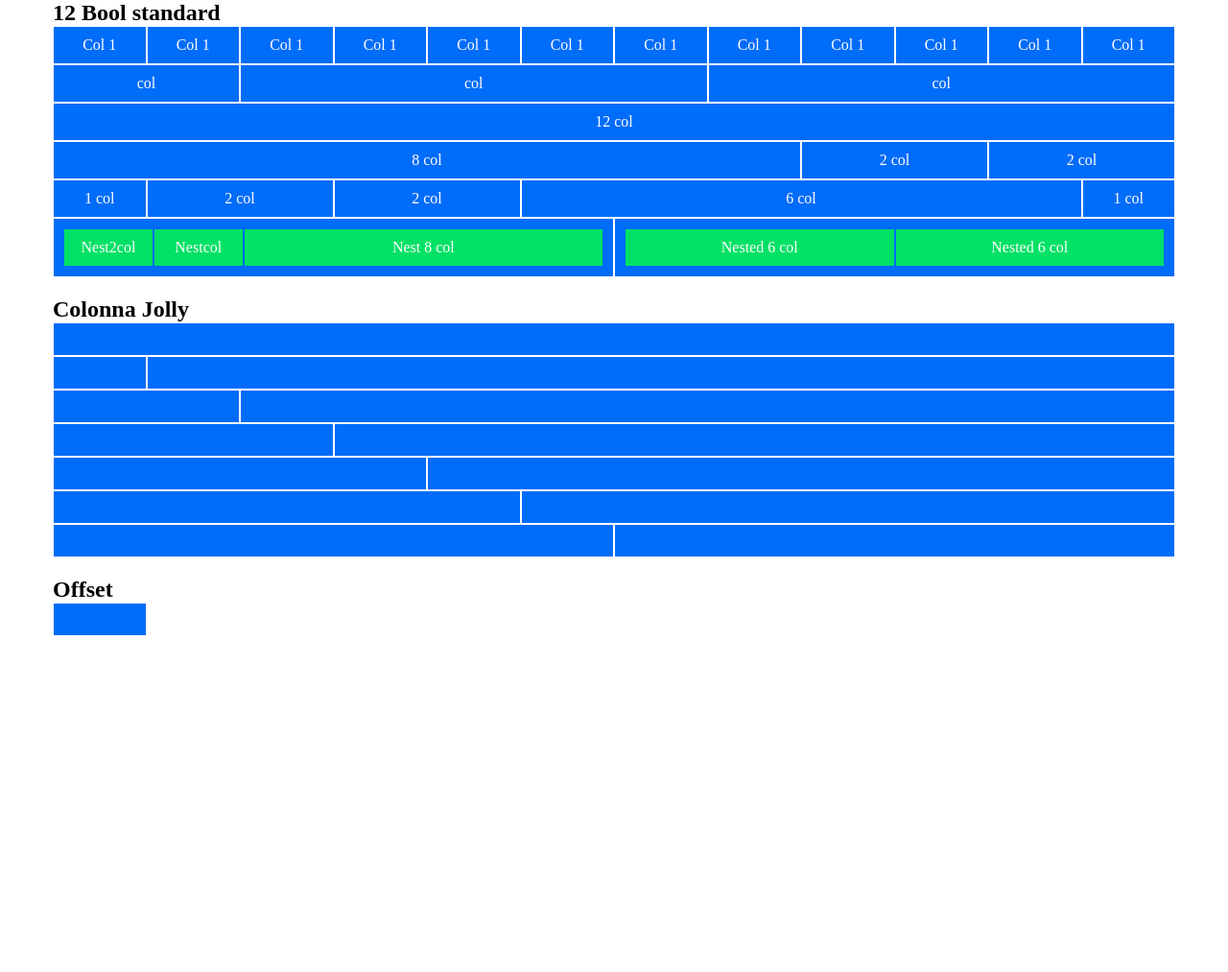
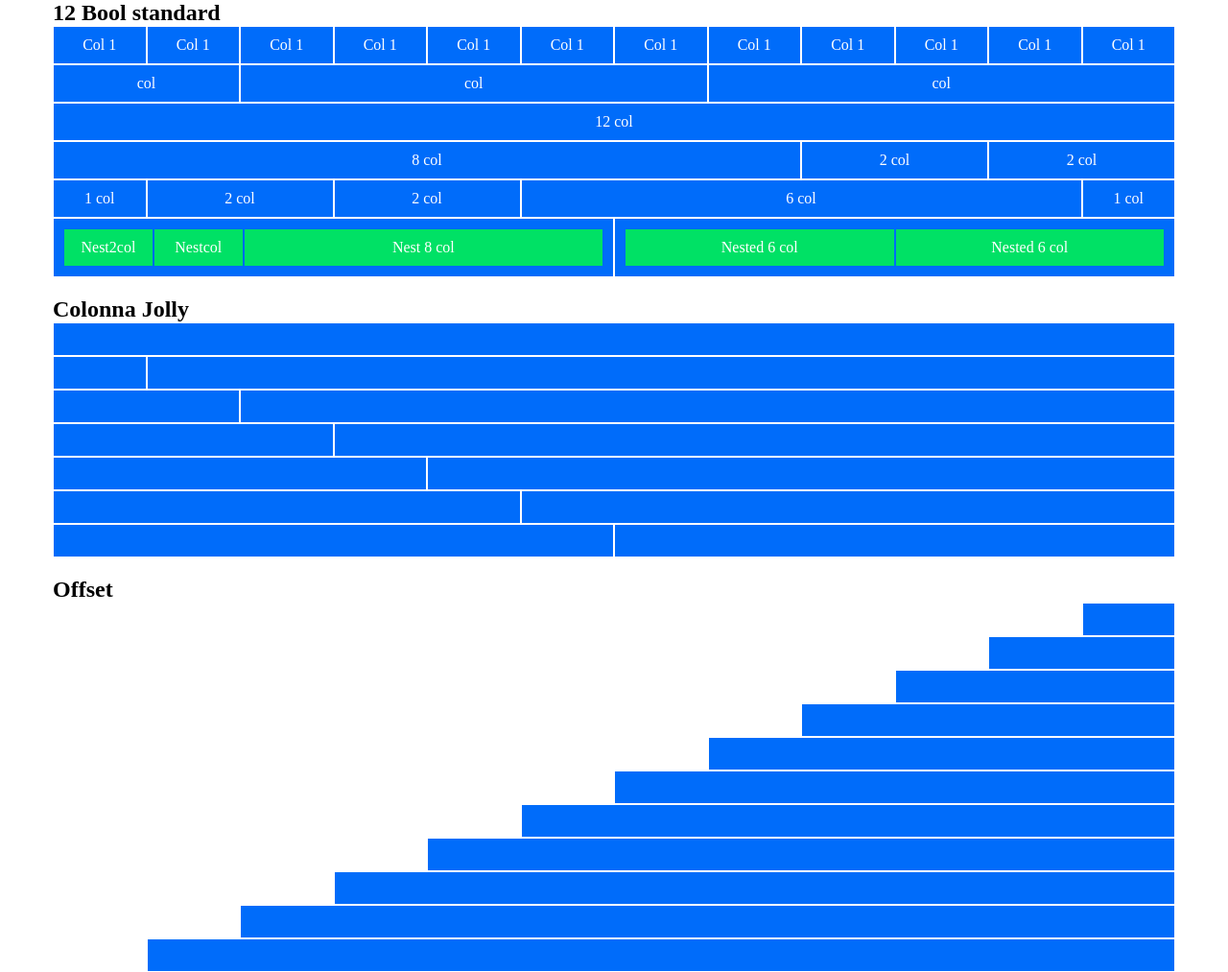
Before and after one commit to gianlucafalaschi/html-css-12bool, a plain HTML site: page index.html in a window 1280 px wide. Shown: the whole page at 96% size. Before the commit the page ends 800 px from the top, so only its background shows below. Drawn offline with Linux system fonts and the light colour scheme.

Commit message:
feat: offset completed

```diff
--- a/index.html
+++ b/index.html
@@ -196,11 +196,71 @@
    <div class="container">
         <h2>Offset</h2>
         <div class="row">
-            <div class="col-1">
+            <div class="col-1 col-offset-11">
                 <div class="box"></div>
             </div>
         </div>
-   </div>
+
+        <div class="row">
+            <div class="col-2 col-offset-10">
+                <div class="box"></div>
+            </div>
+        </div>
+
+        <div class="row">
+            <div class="col-3 col-offset-9">
+                <div class="box"></div>
+            </div>
+        </div>
+
+        <div class="row">
+            <div class="col-4 col-offset-8">
+                <div class="box"></div>
+            </div>
+        </div>
+
+        <div class="row">
+            <div class="col-5 col-offset-7">
+                <div class="box"></div>
+            </div>
+        </div>
+
+        <div class="row">
+            <div class="col-6 col-offset-6">
+                <div class="box"></div>
+            </div>
+        </div>
+
+        <div class="row">
+            <div class="col-7 col-offset-5">
+                <div class="box"></div>
+            </div>
+        </div>
+
+        <div class="row">
+            <div class="col-8 col-offset-4">
+                <div class="box"></div>
+            </div>
+        </div>
+
+        <div class="row">
+            <div class="col-9 col-offset-3">
+                <div class="box"></div>
+            </div>
+        </div>
+
+        <div class="row">
+            <div class="col-10 col-offset-2">
+                <div class="box"></div>
+            </div>
+        </div>
+
+        <div class="row">
+            <div class="col-11 col-offset-1">
+                <div class="box"></div>
+            </div>
+        </div>
+    </div>
 
 </body>
 </html>
```
